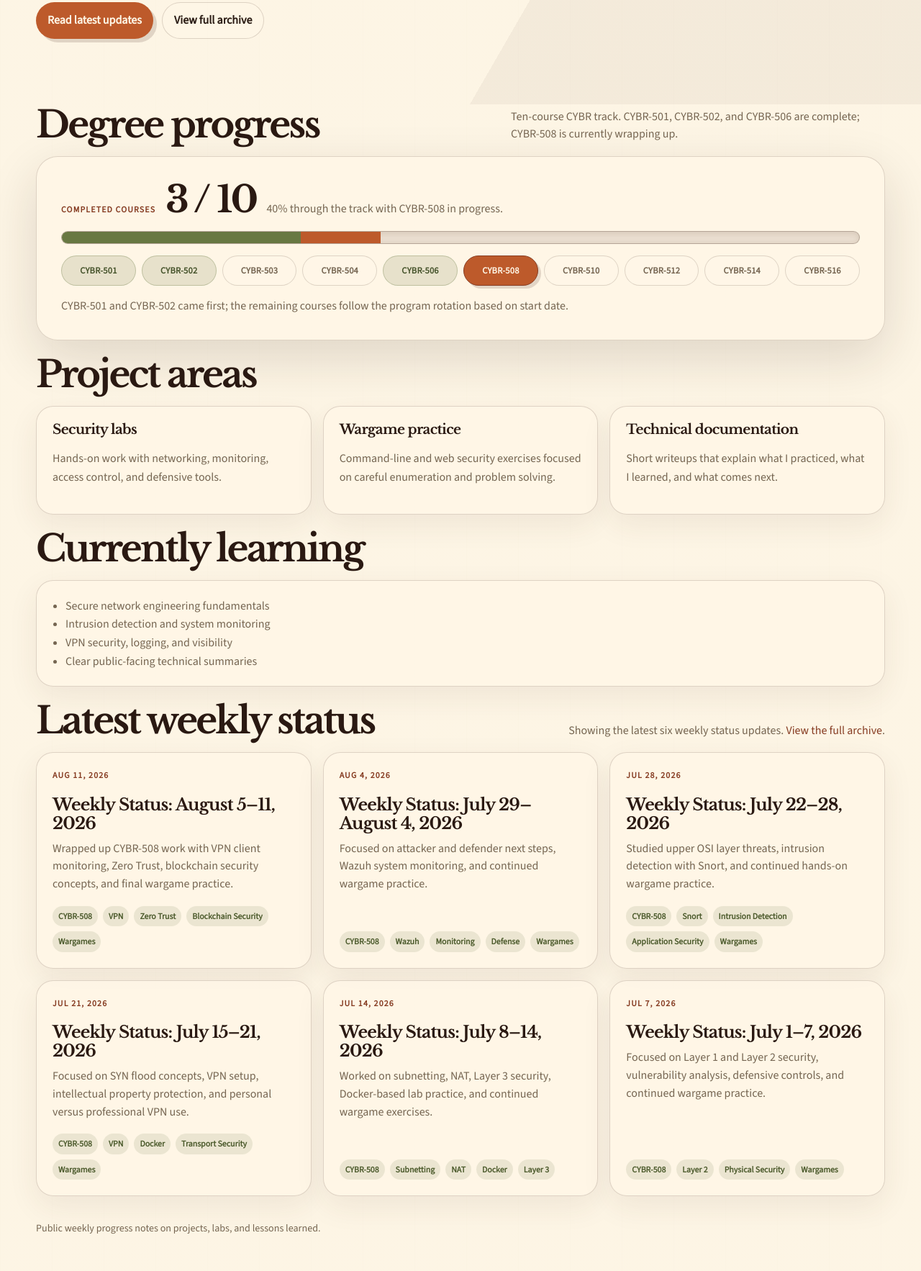
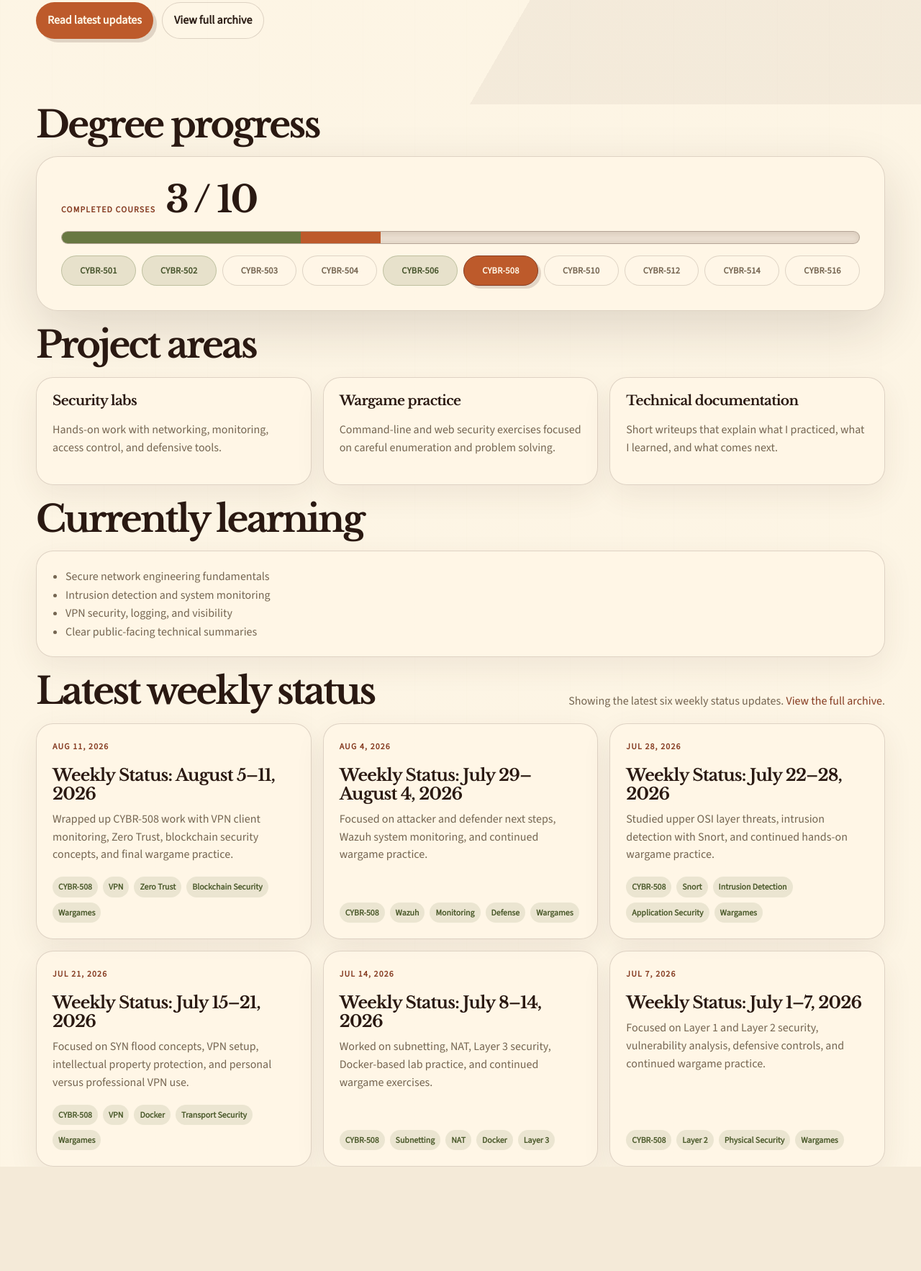
Before and after one commit to dvcltr/dvcltr-site, an Astro site: page / in a window 1280 px wide. Shown: the part 655-2421 px from the top of the page at 72% size. After the commit the page ends 2276 px from the top, so only its background shows below. Built offline with nearby package versions, Linux system fonts and the light colour scheme; Astro itself is replaced by a stand-in of ours.

Commit message:
refactor: trim extra site copy

```diff
--- a/src/layouts/BaseLayout.astro
+++ b/src/layouts/BaseLayout.astro
@@ -65,9 +65,6 @@ const {
         </div>
       </nav>
       <slot />
-      <footer class="footer">
-        <span>Public weekly progress notes on projects, labs, and lessons learned.</span>
-      </footer>
     </div>
     <script is:inline>
       (function () {
--- a/src/pages/index.astro
+++ b/src/pages/index.astro
@@ -27,14 +27,12 @@ const posts = (await getCollection('status'))
   <section id="degree" class="degree-progress">
     <div class="section-head">
       <h2>Degree progress</h2>
-      <p>Ten-course CYBR track. CYBR-501, CYBR-502, and CYBR-506 are complete; CYBR-508 is currently wrapping up.</p>
     </div>
 
     <div class="progress-card">
       <div class="progress-summary">
         <span class="status-meta">Completed courses</span>
         <strong>3 / 10</strong>
-        <span>40% through the track with CYBR-508 in progress.</span>
       </div>
       <div class="degree-bar" aria-label="Degree progress: 3 courses completed, CYBR-508 in progress, 6 courses upcoming">
         <span class="degree-fill completed" style="width: 30%;"></span>
@@ -52,7 +50,6 @@ const posts = (await getCollection('status'))
         <span class="course-pill upcoming">CYBR-514</span>
         <span class="course-pill upcoming">CYBR-516</span>
       </div>
-      <p class="progress-note">CYBR-501 and CYBR-502 came first; the remaining courses follow the program rotation based on start date.</p>
     </div>
   </section>
 
--- a/src/styles/global.css
+++ b/src/styles/global.css
@@ -414,8 +414,6 @@ html[data-theme='dark'] .theme-toggle-thumb { left: 33px; background: var(--gold
 }
 .course-pill.done { background: var(--pill-done-bg); color: var(--pill-done-fg); border-color: var(--pill-done-line); }
 .course-pill.current { background: var(--orange); color: var(--paper); border-color: var(--orange-dark); box-shadow: 4px 4px 0 var(--shadow-hard); }
-.progress-note { margin: 16px 0 0; color: var(--muted); }
-
 .page-heading { padding: clamp(50px, 7vw, 90px) 0 34px; }
 .archive-list { margin-top: 24px; }
 
@@ -467,8 +465,6 @@ html[data-theme='dark'] .theme-toggle-thumb { left: 33px; background: var(--gold
 .post-content code { border-radius: 5px; background: var(--badge-bg); color: var(--badge-fg); padding: 2px 5px; }
 .post-content pre code { background: transparent; color: inherit; padding: 0; }
 
-.footer { padding: 34px 0 48px; color: var(--muted); font-size: 0.88rem; }
-
 @media (max-width: 900px) {
   .hero,
   .post-shell { grid-template-columns: 1fr; }
```
